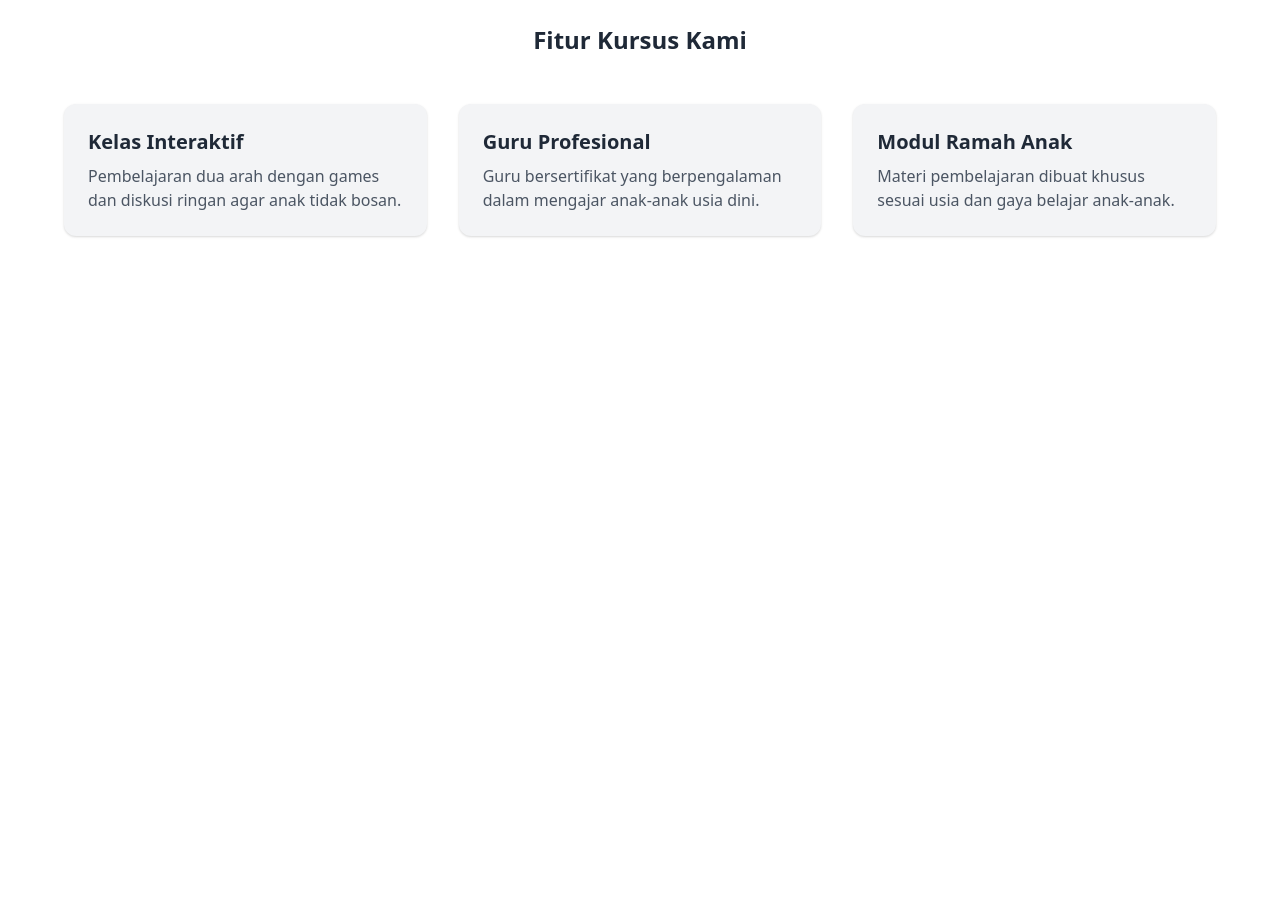
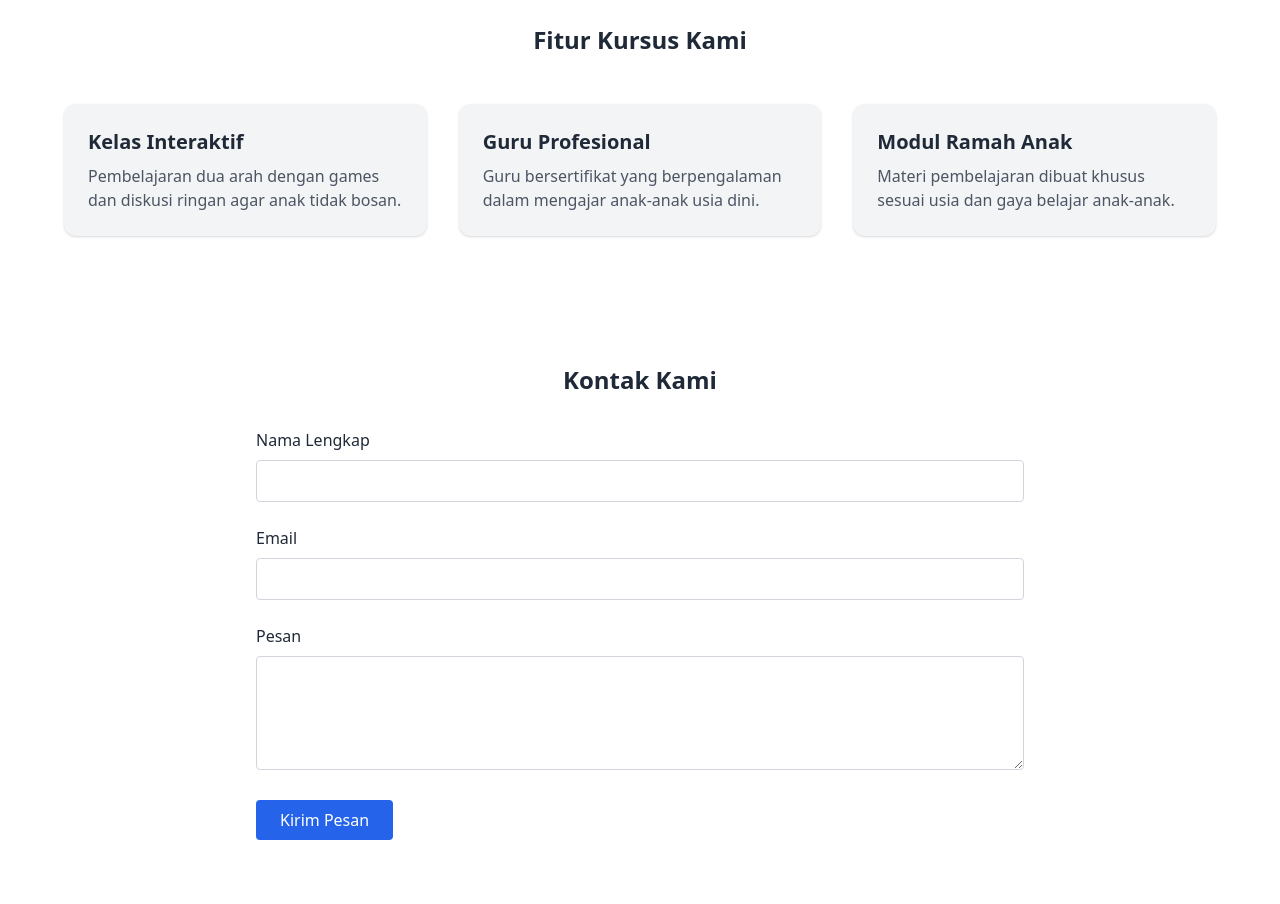
Before and after one commit to pujipurwanto12/landing-page-kursus-anak, a plain HTML site: page index.html in a window 1280 px wide. Shown: the part 720-1624 px from the top of the page. Before the commit the page ends 1020 px from the top, so only its background shows below. Drawn offline with nearby package versions, Linux system fonts and the light colour scheme.

Commit message:
Add: Formulir kontak dengan validasi HTML dasar

```diff
--- a/index.html
+++ b/index.html
@@ -71,23 +71,89 @@
 
         <div class="grid gap-8 md:grid-cols-3">
           <!-- Card 1 -->
-           <div class="bg-gray-100 p-6 rounded-xl shadow hover:shadow-lg transition">
+          <div
+            class="bg-gray-100 p-6 rounded-xl shadow hover:shadow-lg transition"
+          >
             <h3 class="text-xl font-semibold mb-2">Kelas Interaktif</h3>
-            <p class="text-gray-600">Pembelajaran dua arah dengan games dan diskusi ringan agar anak tidak bosan.</p>
-           </div>
+            <p class="text-gray-600">
+              Pembelajaran dua arah dengan games dan diskusi ringan agar anak
+              tidak bosan.
+            </p>
+          </div>
 
-           <!-- Card 2 -->
-           <div class="bg-gray-100 p-6 rounded-xl shadow hover:shadow-lg transition">
+          <!-- Card 2 -->
+          <div
+            class="bg-gray-100 p-6 rounded-xl shadow hover:shadow-lg transition"
+          >
             <h3 class="text-xl font-semibold mb-2">Guru Profesional</h3>
-            <p class="text-gray-600">Guru bersertifikat yang berpengalaman dalam mengajar anak-anak usia dini.</p>
-           </div>
+            <p class="text-gray-600">
+              Guru bersertifikat yang berpengalaman dalam mengajar anak-anak
+              usia dini.
+            </p>
+          </div>
 
-           <!-- Card 3 -->
-           <div class="bg-gray-100 p-6 rounded-xl shadow hover:shadow-lg transition">
+          <!-- Card 3 -->
+          <div
+            class="bg-gray-100 p-6 rounded-xl shadow hover:shadow-lg transition"
+          >
             <h3 class="text-xl font-semibold mb-2">Modul Ramah Anak</h3>
-            <p class="text-gray-600">Materi pembelajaran dibuat khusus sesuai usia dan gaya belajar anak-anak.</p>
-           </div>
+            <p class="text-gray-600">
+              Materi pembelajaran dibuat khusus sesuai usia dan gaya belajar
+              anak-anak.
+            </p>
+          </div>
         </div>
+      </div>
+    </section>
+
+    <!-- Kontak -->
+    <section id="kontak" class="py-16 px-6 bg-white">
+      <div class="max-w-3xl mx-auto">
+        <h2 class="text-2xl font-bold text-center mb-8">Kontak Kami</h2>
+
+        <form class="space-y-6">
+          <div>
+            <label for="nama" class="block mb-2 font-medium"
+              >Nama Lengkap</label
+            >
+            <input
+              type="text"
+              id="nama"
+              name="nama"
+              required
+              class="w-full border border-gray-300 px-4 py-2 rounded"
+            />
+          </div>
+
+          <div>
+            <label for="email" class="block mb-2 font-medium">Email</label>
+            <input
+              type="email"
+              id="email"
+              name="email"
+              required
+              class="w-full border border-gray-300 px-4 py-2 rounded"
+            />
+          </div>
+
+          <div>
+            <label for="pesan" class="block mb-2 font-medium">Pesan</label>
+            <textarea
+              id="pesan"
+              name="pesan"
+              rows="4"
+              required
+              class="w-full border border-gray-300 px-4 py-2 rounded"
+            ></textarea>
+          </div>
+
+          <button
+            type="submit"
+            class="bg-blue-600 text-white px-6 py-2 rounded hover:bg-blue-700 transition"
+          >
+            Kirim Pesan
+          </button>
+        </form>
       </div>
     </section>
   </body>
```
